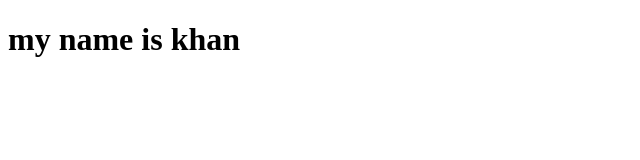
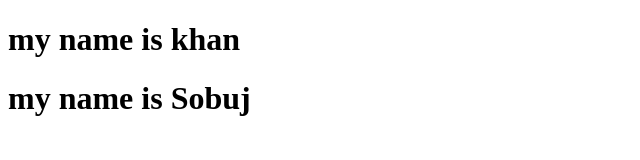
Before and after one commit to rafiqul-rasel/sobuj, a plain HTML site: page index.html in a window 1280 px wide. Shown: the whole page, without its empty margins (0-640 px from the left). Drawn offline with Linux system fonts and the light colour scheme.

Commit message:
add sobuz name

```diff
--- a/index.html
+++ b/index.html
@@ -7,5 +7,6 @@
 </head>
 <body>
     <h1>my name is khan</h1>
+    <h1>my name is Sobuj</h1>
 </body>
 </html>
```
